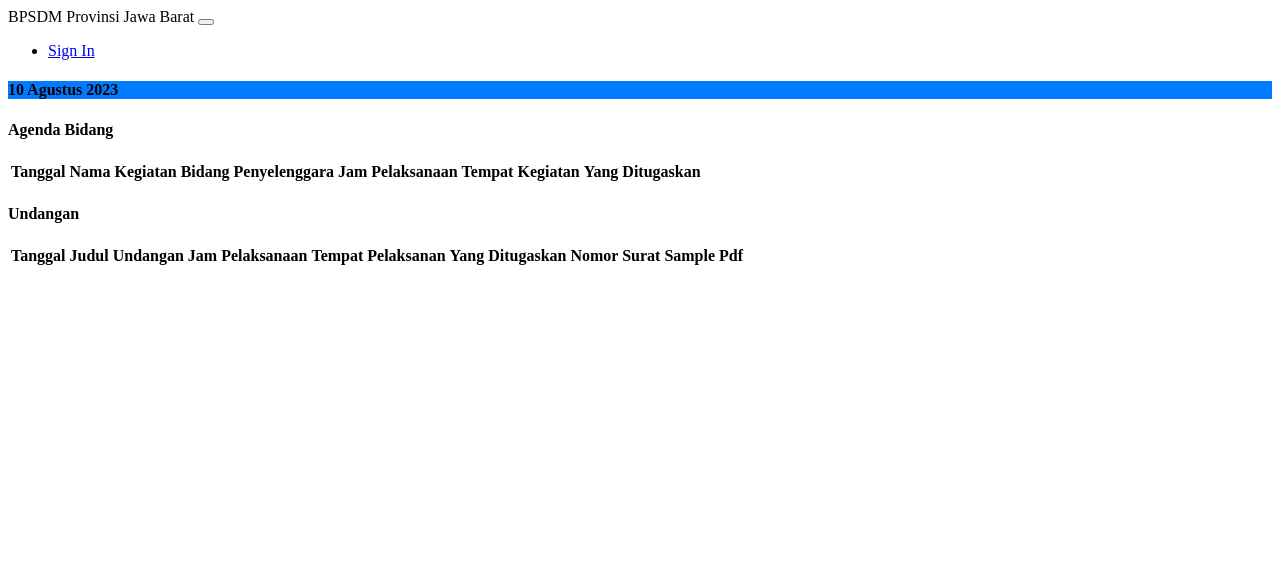
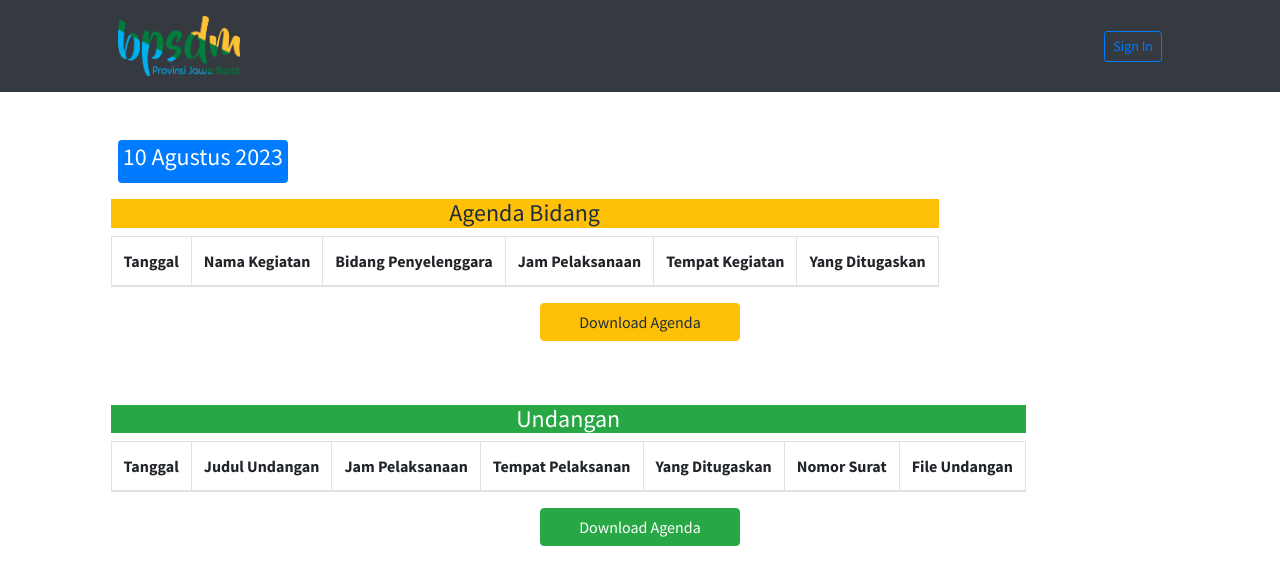
Before and after one commit to benedictus20/project_bpsdm, a CodeIgniter app: page /bpsdm_jabar/ in a window 1280 px wide. Shown: the top 585 px of the page. Run offline with CodeIgniter, Linux system fonts and the light colour scheme; data that the repository does not hold is empty; some libraries are stand-ins or nearby versions.

Commit message:
edit tampilan home

```diff
--- a/application/views/home.php
+++ b/application/views/home.php
@@ -3,21 +3,24 @@
 
 <head>
     <meta charset="utf-8" />
-    <meta name="viewport" content="width=device-width, initial-scale=1, shrink-to-fit=no" />
+    <meta name="viewport" content="width=device-width, initial-scale=1">
     <meta name="description" content="" />
     <meta name="author" content="" />
     <title></title>
     <!-- Favicon-->
     <link rel="icon" type="image/x-icon" href="<?= base_url() ?>assets/img/logo.png" />
-    <!-- Custom Google font-->
-    <link rel="preconnect" href="https://fonts.googleapis.com" />
-    <link rel="preconnect" href="https://fonts.gstatic.com" crossorigin />
-    <link href="https://fonts.googleapis.com/css2?family=Plus+Jakarta+Sans:wght@100;200;300;400;500;600;700;800;900&amp;display=swap" rel="stylesheet" />
     <!-- Bootstrap icons-->
     <link rel="stylesheet" href="<?= base_url('assets/'); ?>vendor/plugins/tempusdominus-bootstrap-4/css/tempusdominus-bootstrap-4.min.css">
-    <link href="https://cdn.jsdelivr.net/npm/bootstrap-icons@1.8.1/font/bootstrap-icons.css" rel="stylesheet" />
+    <link rel="stylesheet" href="<?= base_url('assets/'); ?>vendor/plugins/fontawesome-free/css/all.min.css">
+    <link href="<?= base_url() ?>assets/vendor/fontawesome-free/css/regular.css" rel="stylesheet" type="text/css">
+    <!-- Ionicons -->
+    <link rel="stylesheet" href="https://code.ionicframework.com/ionicons/2.0.1/css/ionicons.min.css">
     <!-- Core theme CSS (includes Bootstrap)-->
     <link href="<?= base_url() ?>assets/css/styles2.css" rel="stylesheet" />
+    <!-- Theme style -->
+    <link rel="stylesheet" href="<?= base_url('assets/'); ?>vendor/dist/css/adminlte.min.css">
+    <!-- Google Font: Source Sans Pro -->
+    <link href="https://fonts.googleapis.com/css?family=Source+Sans+Pro:300,400,400i,700" rel="stylesheet">
     <link rel="stylesheet" href="<?= base_url('assets/'); ?>vendor/plugins/datatables-bs4/css/dataTables.bootstrap4.min.css">
     <link rel="stylesheet" href="<?= base_url('assets/'); ?>vendor/plugins/datatables-responsive/css/responsive.bootstrap4.min.css">
     <script src="https://code.jquery.com/jquery-3.5.1.js"></script>
@@ -27,11 +30,9 @@
 <body class="d-flex flex-column h-100">
     <main class="flex-shrink-0">
         <!-- Navigation-->
-        <nav class="navbar navbar-expand-lg navbar-light bg-white py-3">
+        <nav class="navbar navbar-expand-lg navbar-light bg-dark py-3">
             <div class="container px-5">
-                <a class="navbar-brand"><span class="fw-bolder text-primary">BPSDM Provinsi Jawa Barat</span></a>
-                <button class="navbar-toggler" type="button" data-bs-toggle="collapse" data-bs-target="#navbarSupportedContent" aria-controls="navbarSupportedContent" aria-expanded="false" aria-label="Toggle navigation"><span class="navbar-toggler-icon"></span></button>
-                <div class="collapse navbar-collapse" id="navbarSupportedContent">
+                <img src="<?= base_url() ?>assets/img/logo_BPSDM.png" height="60px">
                 <ul class="navbar-nav ms-auto mb-2 mb-lg-0 small fw-bolder">
                     <li class="nav-item"><a class="btn btn-block btn-outline-primary btn-sm" href="<?= base_url('login') ?>">Sign In</a></li>
                 </ul>
@@ -43,9 +44,9 @@
             <div class="container px-5 pb-3">
                 <div class="row">
                     <div class="col-sm-2 col-md-3 ">
-                        <div class="text-white" style="background-color:#007bff;">
-                            <h4 class="text-center"><?= $tanggal ?></h4>
-                        </div>
+                        <section class="badge badge-primary">
+                            <h4><?= $tanggal ?></h4>
+                        </section>
                     </div>
                 </div>
             </div>
@@ -55,7 +56,6 @@
                         <div class="text-white bg-warning disabled color-palette">
                             <h4 class="text-center">Agenda Bidang</h4>
                         </div>
-                        <div class="container-fluid">
                         <table id="example2" class="table table-bordered table-hover">
                             <thead>
                                 <th>Tanggal</th>
@@ -80,6 +80,9 @@
                             </tbody>
                         </table>
                     </div>
+                    <div class="container px-5 pb-3 d-flex justify-content-center">
+                        <button class="btn btn-block btn-warning" style="width: 200px;">Download Agenda</button>
+                    </div>
                 </div>
             </div>
             </div>
@@ -90,7 +93,7 @@
                     <div class="modal-dialog">
                         <div class="modal-content">
                             <div class=" modal-header">
-                        <h5 class="modal-title" id="lihatAgendaLabel">Edit Agenda</h5>
+                                <h5 class="modal-title" id="lihatAgendaLabel">Data Agenda</h5>
                             </div>
                             <div class="modal-body">
                                 <form action="<?= base_url('agenda/lihat_agenda'); ?>" method="post" enctype="multipart/form-data">
@@ -100,7 +103,7 @@
                                     </div>
                                     <div class="form-group">
                                         <label>Tanggal</label>
-                                <input type="date" name="tgl" class="form-control" value="<?= $a['tgl']; ?>"readonly>
+                                        <input type="date" name="tgl" class="form-control" value="<?= $a['tgl']; ?>" readonly>
                                     </div>
                                     <div class="form-group">
                                         <label>Nama Kegiatan</label>
@@ -121,7 +124,7 @@
 
                                     <div class="form-group">
                                         <label>Yang Ditugaskan</label>
-                                <textarea name="buka_acara" class="form-control" rows="3"><?= $a['buka_acara']; ?></textarea>
+                                        <textarea name="buka_acara" class="form-control" rows="3" readonly><?= $a['buka_acara']; ?></textarea>
                                     </div>
 
                             </div>
@@ -147,7 +150,7 @@
                                 <th>Tempat Pelaksanan</th>
                                 <th>Yang Ditugaskan</th>
                                 <th>Nomor Surat</th>
-                                <th>Sample Pdf</th>
+                                <th>File Undangan</th>
                             </thead>
                             <tbody>
                                 <?php foreach ($undangan as $b) : ?>
@@ -159,10 +162,13 @@
                                         <td><?php echo $b['yang_ditugaskan']; ?></td>
                                         <td><?php echo $b['nomor_surat']; ?></td>
                                         <td><?php echo $b['pdf']; ?></td>
-                                        <td><a href="" class="btn btn-block btn-success btn-sm"data-toggle="modal" data-target="#lihatUndangan<?php echo $b['id']; ?>">Lihat</a></td>
+                                        <td><a href="" class="btn btn-block btn-success btn-sm" data-toggle="modal" data-target="#lihatUndangan<?php echo $b['id']; ?>">Lihat</a></td>
                                     <?php endforeach; ?>
                             </tbody>
                         </table>
+                    </div>
+                    <div class="container px-5 pb-3 d-flex justify-content-center">
+                        <button class="btn btn-block btn-success " style="width: 200px;">Download Agenda</button>
                     </div>
                 </div>
             </div>
@@ -173,7 +179,7 @@
                     <div class="modal-dialog">
                         <div class="modal-content">
                             <div class=" modal-header">
-                            <h5 class="modal-title" id="lihatUndanganLabel">Lihat Undangan</h5>
+                                <h5 class="modal-title" id="lihatUndanganLabel">Data Undangan</h5>
                             </div>
                             <div class="modal-body">
                                 <form action="<?= base_url('home/lihat_undangan'); ?>" method="post" enctype="multipart/form-data">
@@ -183,35 +189,35 @@
                                     </div>
                                     <div class="form-group">
                                         <label>Tanggal</label>
-                                <input type="date" name="tgl" class="form-control"value="<?= $b['tgl']; ?>" readonly>
+                                        <input type="date" name="tgl" class="form-control" value="<?= $b['tgl']; ?>" readonly>
                                     </div>
                                     <div class="form-group">
                                         <label>Judul Undangan</label>
-                                <input type="text" name="judul_undangan" class="form-control"value="<?= $b['judul_undangan']; ?>"readonly>
+                                        <input type="text" name="judul_undangan" class="form-control" value="<?= $b['judul_undangan']; ?>" readonly>
                                     </div>
 
                                     <div class="form-group">
                                         <label>Jam Pelaksanaan</label>
-                                <input type="time" name="jam_pelaksanaan" class="form-control"value="<?= $b['jam_pelaksanaan']; ?>" readonly>
+                                        <input type="time" name="jam_pelaksanaan" class="form-control" value="<?= $b['jam_pelaksanaan']; ?>" readonly>
                                     </div>
                                     <div class="form-group">
                                         <label>Tempat Pelaksana</label>
-                                <input type="text" name="tempat_pelaksana" class="form-control"value="<?= $b['tempat_pelaksana']; ?>" readonly>
+                                        <input type="text" name="tempat_pelaksana" class="form-control" value="<?= $b['tempat_pelaksana']; ?>" readonly>
                                     </div>
 
                                     <div class="form-group">
                                         <label>Yang Ditugaskan</label>
-                                <input type="text" name="yang_ditugaskan" class="form-control"value="<?= $b['yang_ditugaskan']; ?>" readonly>
+                                        <input type="text" name="yang_ditugaskan" class="form-control" value="<?= $b['yang_ditugaskan']; ?>" readonly>
                                     </div>
 
                                     <div class="form-group">
                                         <label>Nomor Surat</label>
-                                <input type="text" name="nomor_surat" class="form-control"value="<?= $b['nomor_surat']; ?>" readonly>
+                                        <input type="text" name="nomor_surat" class="form-control" value="<?= $b['nomor_surat']; ?>" readonly>
                                     </div>
 
                                     <div class="form-group">
-                                <label>Sample PDF</label>
-                                <input type="text" name="pdf" class="form-control"value="<?= $b['pdf']; ?>" readonly>
+                                        <label>File Undangan</label>
+                                        <input type="text" name="pdf" class="form-control" value="<?= $b['pdf']; ?>" readonly>
                                     </div>
 
                             </div>
@@ -259,6 +265,7 @@
             });
         });
     </script>
+    </script>
 </body>
 
 </html>
```
Lines whose indentation alone changed are shown as unchanged.
